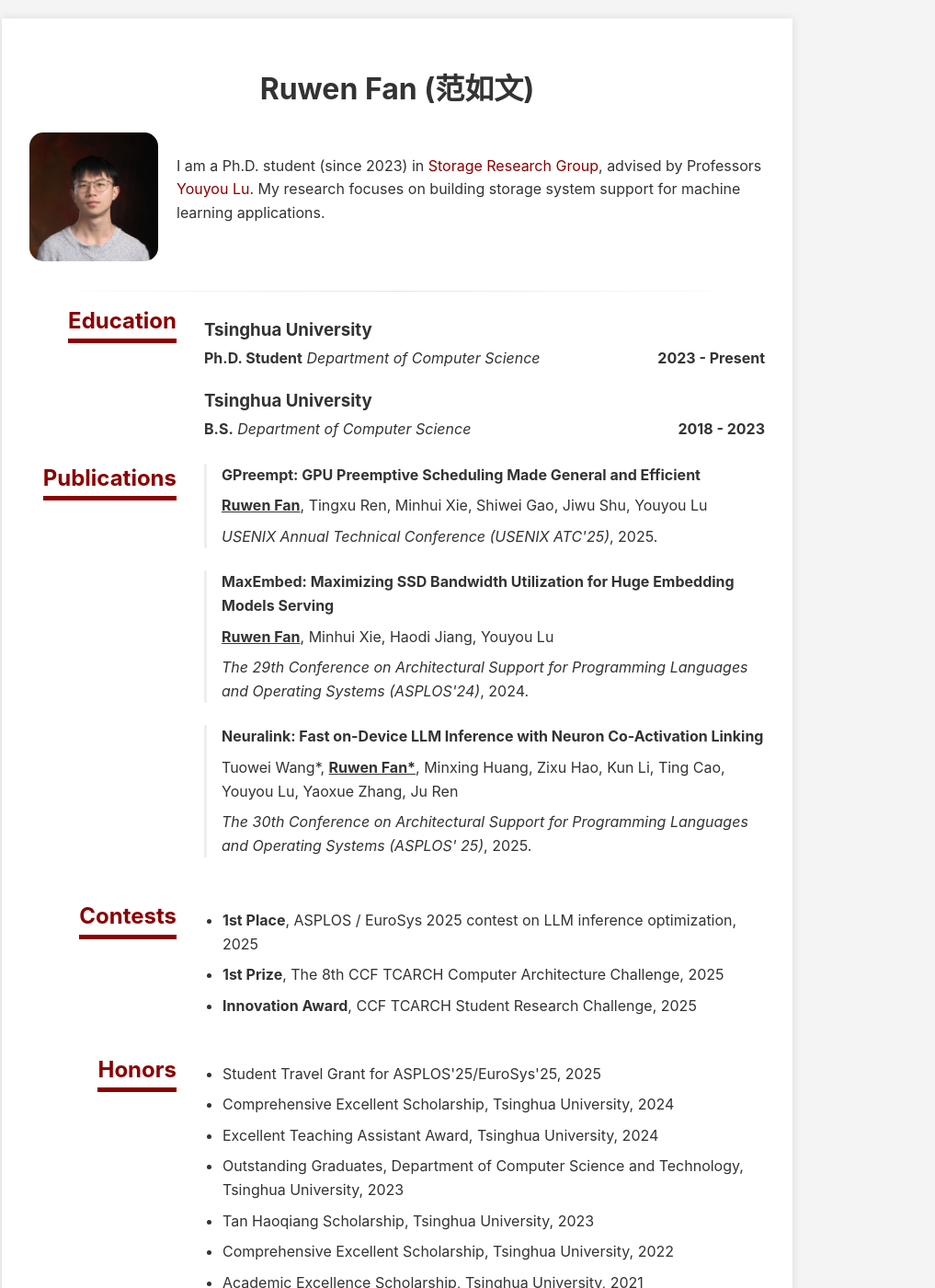
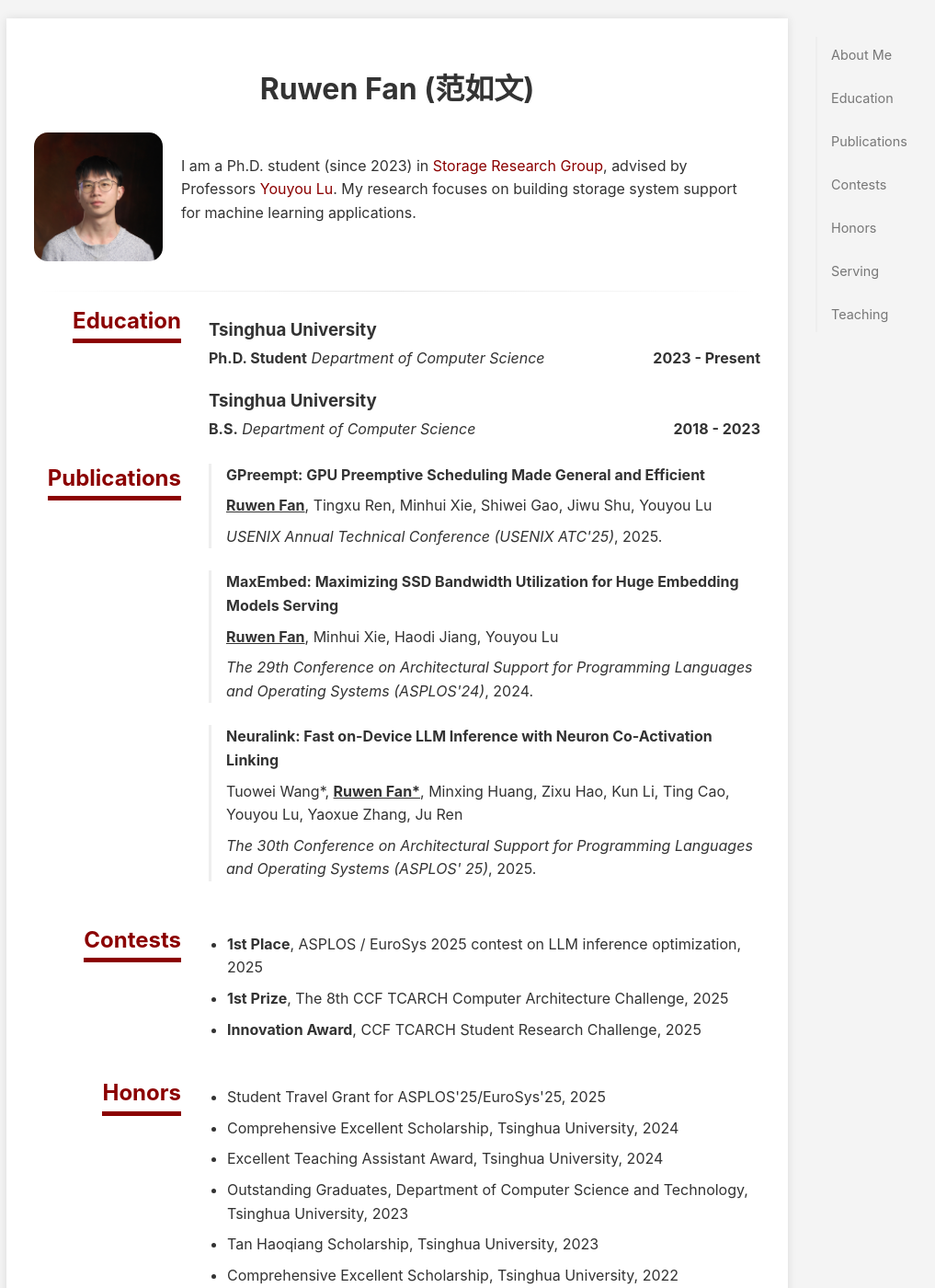
Before and after one commit to Ksitta/ksitta.github.io, a Jekyll site: the page built from index.markdown, in a window 1280 px wide and 1400 px high. Shown: the whole window at 92% size, without its empty margins (208-1225 px from the left). Built offline with Jekyll 4.4.1, drawn with Linux system fonts in a browser that asks for light colours; some of the changed text lies outside the part shown.

Commit message:
update nvi

```diff
--- a/_data/resume.yml
+++ b/_data/resume.yml
@@ -40,6 +40,12 @@
   - title: Comprehensive Excellent Scholarship, Tsinghua University, 2022
   - title: Academic Excellence Scholarship, Tsinghua University, 2021
   - title: Social Practice Excellent Scholarship, Tsinghua University, 2021
+
+serving:
+  - title: Artifact Evaluation Reviewer, FAST 2025
+  - title: Artifact Evaluation Reviewer, EuroSys 2026 Fall
+  - title: Artifact Evaluation Reviewer, EuroSys 2025 Fall
+  - title: Artifact Evaluation Reviewer, EuroSys 2025 Spring
 
 teaching:
   - title: TA, Data Structure and Algorithm, Spring 2025
--- a/_layouts/default.html
+++ b/_layouts/default.html
@@ -6,7 +6,10 @@
     <title>{{ site.title }}</title>
     <link rel="stylesheet" href="/assets/css/style.css">
 </head>
-<body>
+<body id="head">
+    <div class="page-layout">
+        <aside class="sidebar-container">
+        </aside>
         <div class="container">
             <main>
                 {{ content }}
@@ -16,5 +19,21 @@
                 <p>{{ site.data.resume.contact.name }} &copy; {% assign current_year = 'now' | date: "%Y" %} {{ current_year }} {{ site.author }}</p>
             </footer>
         </div>
+        <aside class="sidebar-container">
+            <nav class="sidebar-nav">
+                <ul>
+                <li><a href="#head">About Me</a></li>
+                <li><a href="#education">Education</a></li>
+                <li><a href="#publications">Publications</a></li>
+                <li><a href="#contests">Contests</a></li>
+                <li><a href="#honors">Honors</a></li>
+                <li><a href="#serving">Serving</a></li>
+                <li><a href="#teaching">Teaching</a></li>
+                </ul>
+            </nav>
+        </aside>
+    </div>
+    <script src="/assets/js/main.js"></script>
 </body>
+
 </html>
--- a/_sass/main.scss
+++ b/_sass/main.scss
@@ -6,6 +6,10 @@
 $font-family: -apple-system, BlinkMacSystemFont, "Segoe UI", Roboto, Helvetica, Arial, sans-serif;
 $theme-color: #8B0000; // 深红色
 $hover-color: #B22222; // 火砖色
+
+html {
+  scroll-behavior: smooth;
+}
 
 // 基础样式
 body {
@@ -227,3 +231,100 @@
     margin-bottom: 0em; /* Add space below the title when stacked */
   }
 }
+
+
+/* _sass/main.scss */
+
+/* --- New Main Layout with Sidebar --- */
+.page-layout {
+  display: flex;
+  justify-content: center; /* Horizontally center the flex items */
+  max-width: 1260px; /* 800px (content) + 30px (gap) + 150px (sidebar) */
+  width: 100%;
+  margin: 0 auto; /* The magic that centers the whole layout */
+  padding: 0 15px; /* Add some padding on mobile */
+  box-sizing: border-box;
+}
+
+.main-content {
+  flex-grow: 1; /* Allow content to grow */
+  max-width: 800px;
+  width: 100%;
+}
+
+.sidebar-container {
+  width: 150px;
+  flex-shrink: 0; /* Prevent sidebar from shrinking */
+  margin-left: 30px; /* The gap between content and sidebar */
+}
+
+.sidebar-nav {
+  position: sticky;
+  top: 40px;
+  height: fit-content;
+}
+
+/* --- Responsive adjustments --- */
+@media (max-width: 1100px) {
+  .sidebar-container {
+    display: none; /* Hide the sidebar container completely */
+  }
+
+  .page-layout {
+      /* When sidebar is gone, we don't need the extra space */
+      max-width: 800px;
+  }
+}
+
+/* --- Footer Styling --- */
+footer {
+  text-align: center;
+  margin-top: 40px;
+  color: #777;
+}
+
+/* --- Sidebar Navigation Styling --- */
+.sidebar-nav {
+  width: 150px; /* Width of the navigation bar */
+  flex-shrink: 0;
+  position: sticky; /* The magic! */
+  top: 40px; /* Distance from the top of the viewport */
+  height: fit-content; /* Make it only as tall as its content */
+}
+
+.sidebar-nav ul {
+  list-style: none;
+  padding: 0;
+  margin: 0;
+  border-left: 2px solid #eee; /* A subtle decorative line */
+}
+
+.sidebar-nav li a {
+  display: block;
+  padding: 8px 15px;
+  font-size: 0.9em;
+  color: #777; /* Muted color for inactive links */
+  text-decoration: none;
+  transition: all 0.2s ease;
+}
+
+.sidebar-nav li a:hover {
+  color: #333;
+  transform: translateX(5px); /* A little nudge on hover */
+}
+
+/* Style for the currently active link */
+.sidebar-nav li a.active {
+  color: #8B0000; /* Our theme's deep red color */
+  font-weight: bold;
+  border-left: 2px solid #8B0000;
+  transform: translateX(-2px); /* Align the border with the main line */
+}
+
+
+/* --- Responsive: Hide sidebar on small screens --- */
+@media (max-width: 1100px) {
+  .sidebar-nav {
+    display: none; /* Hide the sidebar when there's not enough space */
+  }
+}
--- /dev/null
+++ b/assets/js/main.js
@@ -0,0 +1,30 @@
+// assets/js/main.js
+
+document.addEventListener('DOMContentLoaded', () => {
+    const sections = document.querySelectorAll('.section-container .section-title h2');
+    const navLinks = document.querySelectorAll('.sidebar-nav li a');
+
+    const onScroll = () => {
+        let currentSectionId = '';
+
+        sections.forEach(section => {
+            const sectionTop = section.getBoundingClientRect().top;
+            // The "150" is an offset. Adjust it to your liking.
+            // It means the section becomes "active" when its title is 150px from the top of the viewport.
+            if (sectionTop < 150) {
+                currentSectionId = section.getAttribute('id');
+            }
+        });
+
+        navLinks.forEach(link => {
+            link.classList.remove('active');
+            // The link's href is something like "/#education". We need to get "education".
+            const href = link.getAttribute('href').substring(1);
+            if (href === currentSectionId) {
+                link.classList.add('active');
+            }
+        });
+    };
+
+    window.addEventListener('scroll', onScroll);
+});
--- a/index.markdown
+++ b/index.markdown
@@ -10,7 +10,7 @@
 <!-- ========================================================================= -->
 
 <!-- 1. Name is now on its own, centered or left-aligned -->
-<h1 class="main-name">{{ site.title }}</h1>
+<h1 id="about" class="main-name">{{ site.title }}</h1>
 
 <!-- 2. A new container for the side-by-side layout -->
 <div class="bio-container">
@@ -34,7 +34,7 @@
 <!-- ========================================================================= -->
 <div class="section-container">
   <div class="section-title">
-    <h2>Education</h2>
+    <h2 id="education">Education</h2>
   </div>
   <div class="section-content">
     {% for entry in site.data.resume.education %}
@@ -75,7 +75,7 @@
 <!-- ========================================================================= -->
 <div class="section-container">
   <div class="section-title">
-    <h2>Publications</h2>
+    <h2 id="publications">Publications</h2>
   </div>
   <div class="section-content">
     <div class="publications">
@@ -104,7 +104,7 @@
 
 <div class="section-container">
   <div class="section-title">
-    <h2>Contests</h2>
+    <h2 id="contests">Contests</h2>
   </div>
   <div class="section-content">
     <ul>
@@ -117,7 +117,7 @@
 
 <div class="section-container">
   <div class="section-title">
-    <h2>Honors</h2>
+    <h2 id="honors">Honors</h2>
   </div>
   <div class="section-content">
     <ul>
@@ -129,11 +129,27 @@
 </div>
 
 <!-- ========================================================================= -->
+<!-- Serving Section -->
+<!-- ========================================================================= -->
+<div class="section-container">
+  <div class="section-title">
+    <h2 id="serving">Serving</h2>
+  </div>
+  <div class="section-content">
+    <ul>
+    {% for ta in site.data.resume.serving %}
+      <li>{{ ta.title }}</li>
+    {% endfor %}
+    </ul>
+  </div>
+</div>
+
+<!-- ========================================================================= -->
 <!-- Teaching Section -->
 <!-- ========================================================================= -->
 <div class="section-container">
   <div class="section-title">
-    <h2>Teaching</h2>
+    <h2 id="teaching">Teaching</h2>
   </div>
   <div class="section-content">
     <ul>
```
Lines whose indentation alone changed are shown as unchanged.
